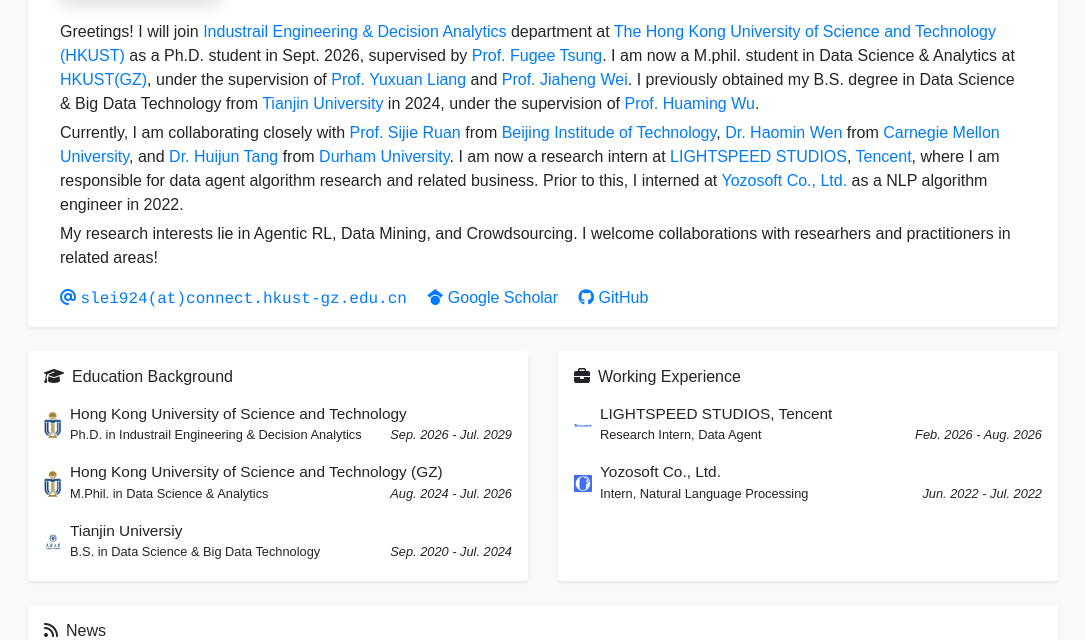
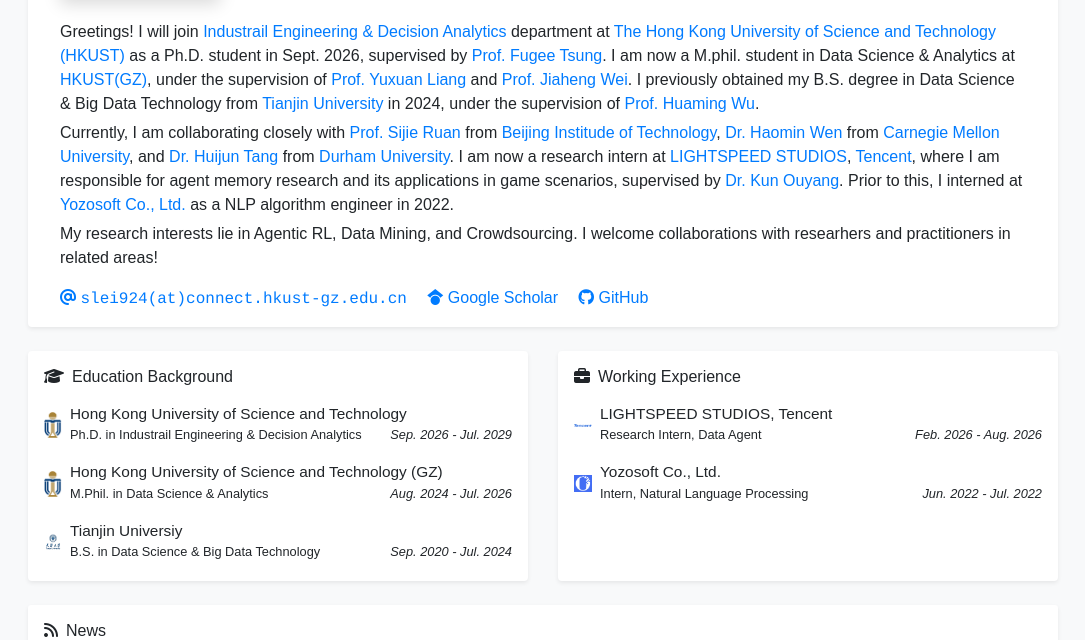
Before and after one commit to thunderlrr/songxinlei.github.io, a Jekyll site: the page built from index.html, in a window 1280 px wide and 900 px high, cut to the strip 260-900 px from the top of the window. Shown: the whole strip, without its empty margins (97-1182 px from the left). Built offline with Jekyll 4.4.1, drawn with Linux system fonts in a browser that asks for light colours; a style sheet for code colours, icons or effects is not loaded.

Commit message:
Update profile.yml

```diff
--- a/_data/profile.yml
+++ b/_data/profile.yml
@@ -24,7 +24,7 @@
     Greetings! I will join <a href="https://ieda.ust.hk/eng/index.php" target="_blank">Industrail Engineering & Decision Analytics</a> department at <a href="https://hkust.edu.hk/" target="_blank">The Hong Kong University of Science and Technology (HKUST)</a> as a Ph.D. student in Sept. 2026, supervised by <a href="https://www.ieda.ust.hk/dfaculty/tsung/" target="_blank">Prof. Fugee Tsung</a>. I am now a M.phil. student in Data Science & Analytics at <a href="https://www.hkust-gz.edu.cn/zh/" target="_blank">HKUST(GZ)</a>, under the supervision of <a href="https://yuxuanliang.com/" target="_blank">Prof. Yuxuan Liang</a> and <a href="https://sites.google.com/ucsc.edu/jiahengwei" target="_blank">Prof. Jiaheng Wei</a>. I previously obtained my B.S. degree in Data Science & Big Data Technology from <a href="https://www.tju.edu.cn/" target="_blank">Tianjin University</a> in 2024, under the supervision of <a href="https://cam.tju.edu.cn/homepage/wuhuaming/" target="_blank">Prof. Huaming Wu</a>.
   </p>
   <p style="margin-bottom: 5px;">
-    Currently, I am collaborating closely with <a href="http://www.sjruan.me/" target="_blank">Prof. Sijie Ruan</a> from <a href="https://www.bit.edu.cn/" target="_blank">Beijing Institude of Technology</a>, <a href="https://wenhaomin.github.io/" target="_blank">Dr. Haomin Wen</a> from <a href="https://www.cmu.edu/" target="_blank">Carnegie Mellon University</a>, and <a href="https://www.durham.ac.uk/staff/huijun-tang/" target="_blank">Dr. Huijun Tang</a> from <a href="https://www.durham.ac.uk/" target="_blank">Durham University</a>. I am now a research intern at <a href="https://guangzi.qq.com/" target="_blank">LIGHTSPEED STUDIOS</a>, <a href="https://www.tencent.com/zh-cn/index.html" target="_blank">Tencent</a>, where I am responsible for data agent algorithm research and related business. Prior to this, I interned at <a href="https://www.yozosoft.com/" target="_blank">Yozosoft Co., Ltd.</a> as a NLP algorithm engineer in 2022.
+    Currently, I am collaborating closely with <a href="http://www.sjruan.me/" target="_blank">Prof. Sijie Ruan</a> from <a href="https://www.bit.edu.cn/" target="_blank">Beijing Institude of Technology</a>, <a href="https://wenhaomin.github.io/" target="_blank">Dr. Haomin Wen</a> from <a href="https://www.cmu.edu/" target="_blank">Carnegie Mellon University</a>, and <a href="https://www.durham.ac.uk/staff/huijun-tang/" target="_blank">Dr. Huijun Tang</a> from <a href="https://www.durham.ac.uk/" target="_blank">Durham University</a>. I am now a research intern at <a href="https://guangzi.qq.com/" target="_blank">LIGHTSPEED STUDIOS</a>, <a href="https://www.tencent.com/zh-cn/index.html" target="_blank">Tencent</a>, where I am responsible for agent memory research and its applications in game scenarios, supervised by <a href="https://sg.linkedin.com/in/kun-ouyang-277753a4" target="_blank">Dr. Kun Ouyang</a>. Prior to this, I interned at <a href="https://www.yozosoft.com/" target="_blank">Yozosoft Co., Ltd.</a> as a NLP algorithm engineer in 2022.
   </p>
   <p style="margin-bottom: 5px;">
     My research interests lie in Agentic RL, Data Mining, and Crowdsourcing. I welcome collaborations with researhers and practitioners in related areas!
```
